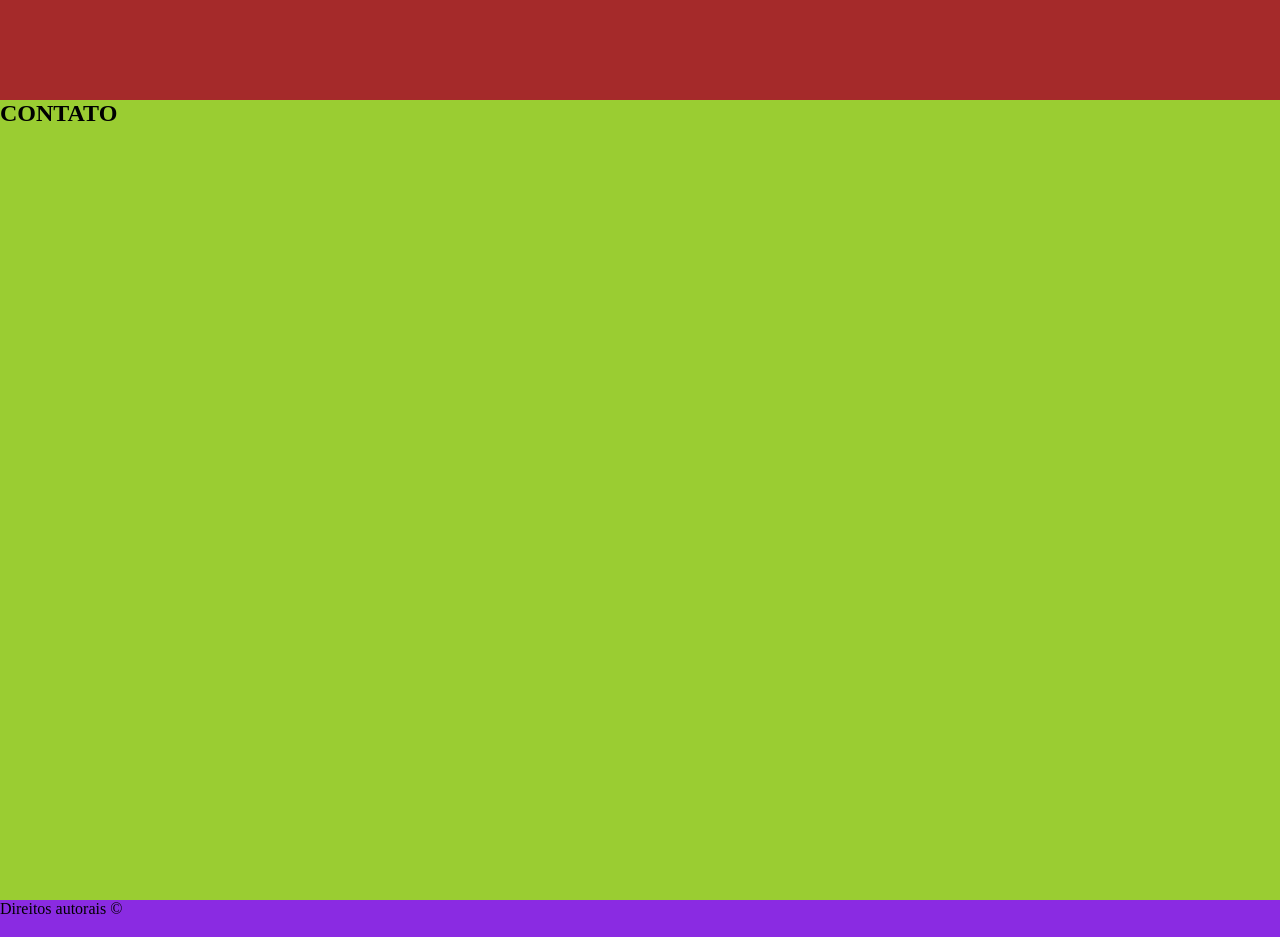
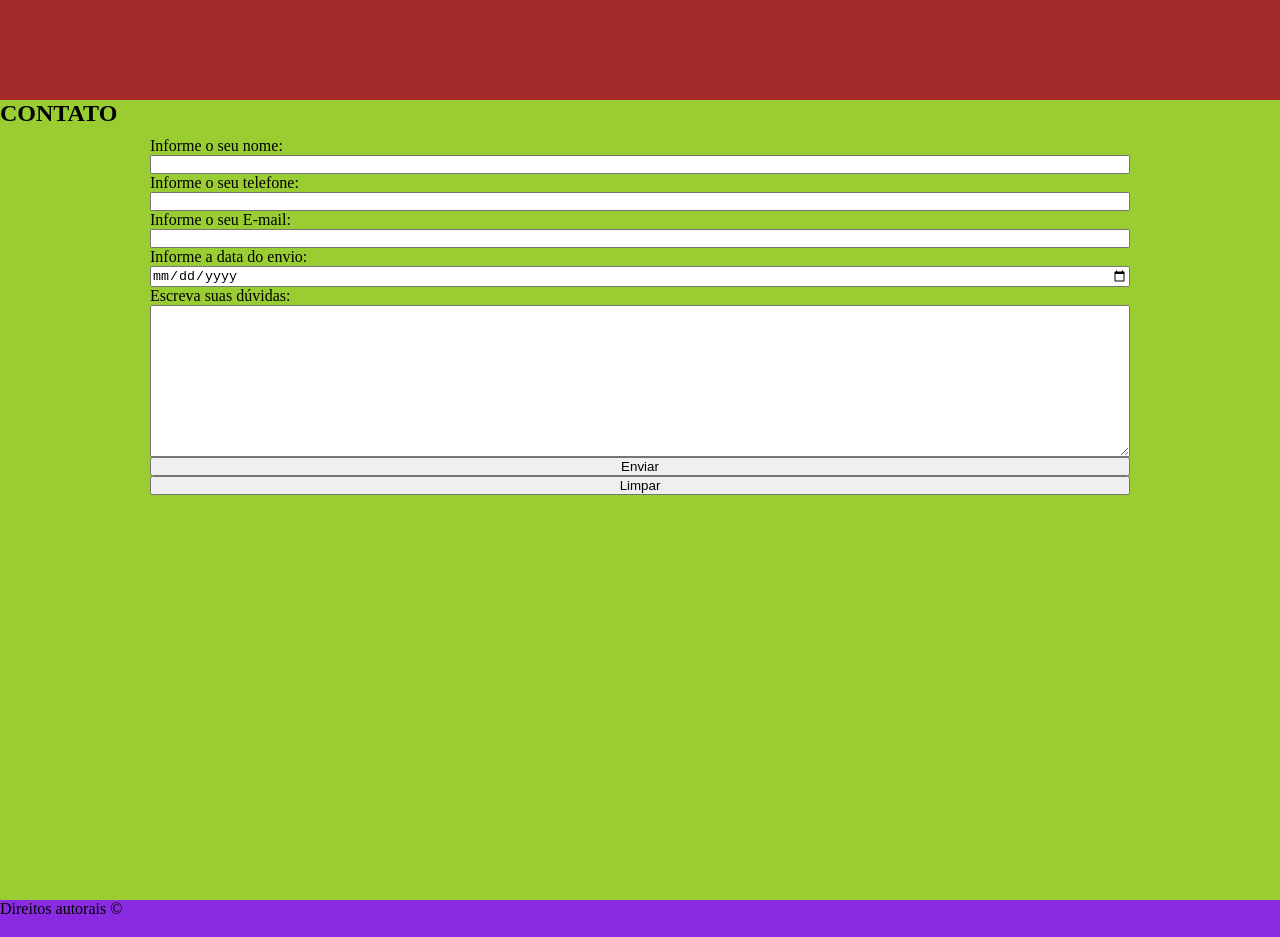
Before and after one commit to jefersonleon/siteexemplotarde, a plain HTML site: page index.html in a window 1280 px wide. Shown: the part 1580-2517 px from the top of the page. Drawn offline with Linux system fonts and the light colour scheme.

Commit message:
Atualizado

```diff
--- a/css/style.css
+++ b/css/style.css
@@ -81,6 +81,12 @@ height: 100vh;
   height: 100vh;
 
 }
+.contato form{
+  display: flex;
+  flex-direction: column;
+  margin: 10px 150px;
+  padding-bottom: 10px;
+}
 footer{
   background-color: blueviolet;
   height: 10vh;
--- a/index.html
+++ b/index.html
@@ -35,6 +35,21 @@
     </div>
     <div class="contato" id="contato">
       <h2>CONTATO</h2>
+      <form action="#" method="post">
+        <label for="nome">Informe o seu nome:</label>
+        <input type="text" name="nome" id="nome">
+        <label for="telefone">Informe o seu telefone:</label>
+        <input type="tel" name="telefone" id="telefone">
+        <label for="email">Informe o seu E-mail:</label>
+        <input type="email" name="email" id="email">
+        <label for="data">Informe a data do envio:</label>
+        <input type="date" name="data" id="data">
+        <label for="duvidas">Escreva suas dúvidas:</label>
+        <textarea name="duvidas" id="duvidas" cols="30" rows="10">
+
+          </textarea>
+        <input type="submit" value="Enviar">
+        <input type="reset" value="Limpar">
     </div>
     <footer>
       Direitos autorais &COPY;
```
